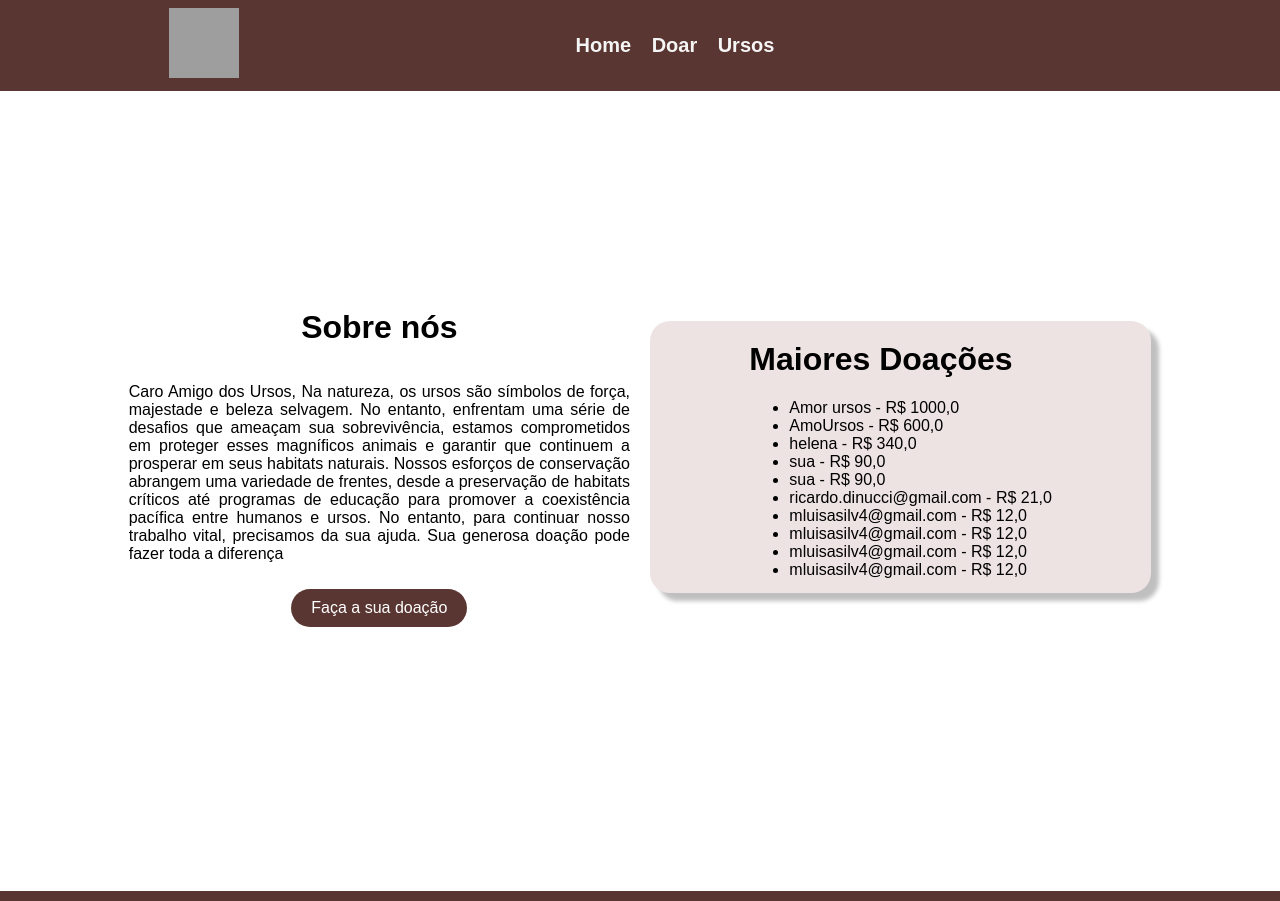
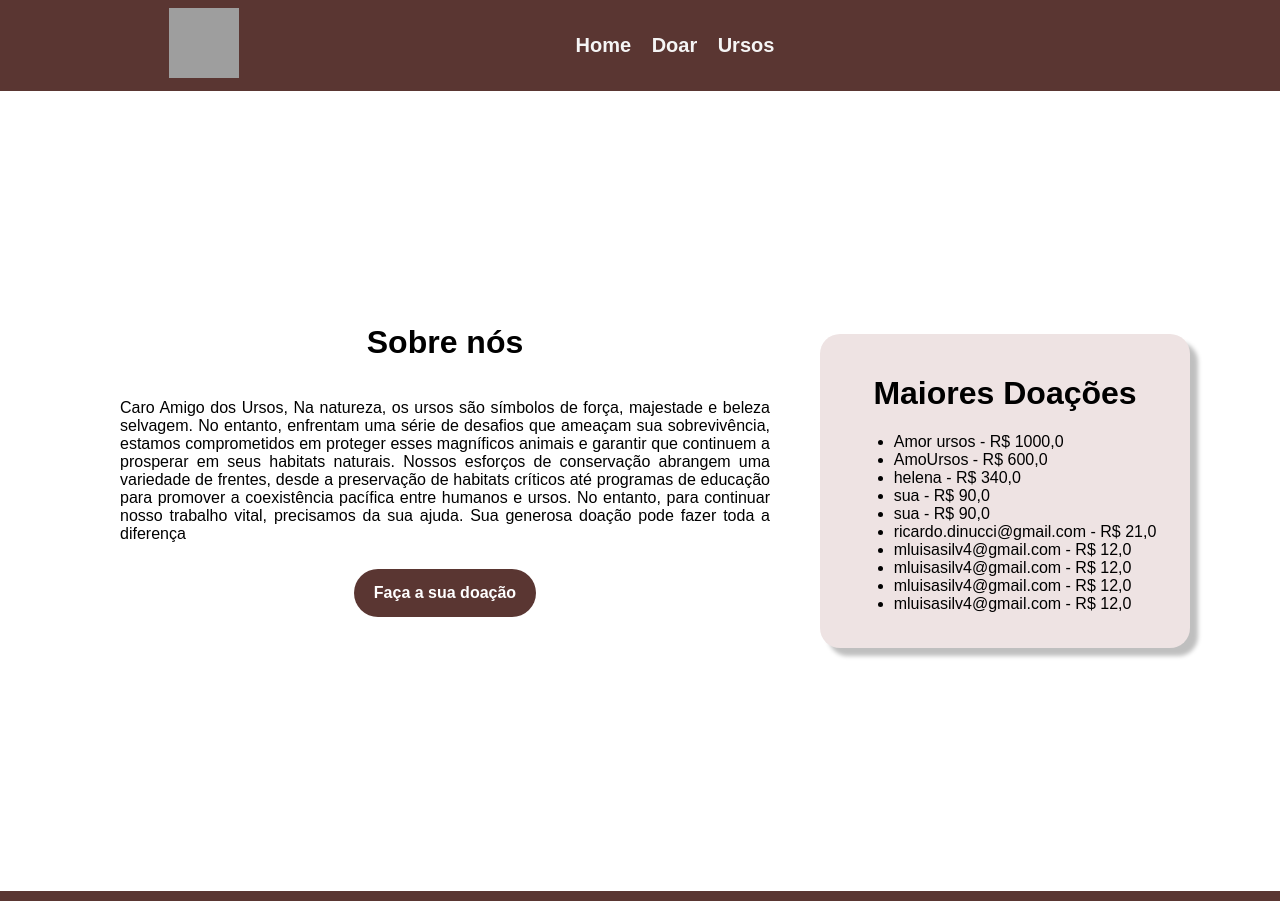
Before and after one commit to tgn76ok/webUsos, a Django app: page / in a window 1280 px wide. Shown: the top 901 px of the page. Run offline with Django 4.2, Linux system fonts and the light colour scheme; data comes from the database, SQL or seed files in the repository; grey boxes are pictures that could not be loaded.

Commit message:
media-query

```diff
--- a/base_static/global/css/styles.css
+++ b/base_static/global/css/styles.css
@@ -12,17 +12,18 @@ main {
     height: 100vh;
 }
 
-/* conteúdo main */
 .conteudo-main{
   display: flex;
   flex-direction: row;
+  justify-content: space-between;
 }
 
 .conteudo-left{
   background-color: #eee3e3;
   box-shadow: 8px 8px 4px 0px #00000040;
-  width: 50%;
-  height: 80%;
+  min-width: 370px;
+  max-width: 500px;
+  max-height: 300px;
   top: 25px;
   left: 31px;
   border-radius: 20px;
@@ -30,18 +31,24 @@ main {
   display: flex;
   align-items: center;
   justify-content: center;
+  padding: 10px 0px;
+  margin-right: 20px;
+}
 
+.card-conteudo > h1{
+  text-align: center;
 }
 
 .conteudo-esq{
-  width: 50%;
+  width: 60%;
   height: 80%;
   display: flex;
   flex-direction: column;
   align-items: center;
   justify-content: center;
-  margin-right: 20px;
-
+  margin: 0 50px;
+  min-width: 380px;
+  max-width: 650px;
 }
 
 .bottons-main{
@@ -49,13 +56,13 @@ main {
   color: white;
   text-decoration: none;
   margin-top: 10px;
-  padding: 10px 20px;
+  padding: 15px 20px;
   gap: 0px;
   border-radius: 50px ;
   opacity: 0px;
+  font-weight: bold;
+}
 
-
-}
 .text-main{
   text-align: justify;
 }
@@ -121,4 +128,16 @@ main {
     background-color: #5A3632;
     color: black;
   }
+
+  .conteudo-main{
+    display: flex;
+    flex-direction: column;
+    justify-content: center;
+    align-items: center;
+  }
+
+  .conteudo-esq{
+    height: 100%;
+    margin: 20px;
+  }
 }
--- a/siteurso/templates/detalhes_urso.html
+++ b/siteurso/templates/detalhes_urso.html
@@ -10,7 +10,6 @@
 
         <div class="Conteudo-detalhes">
             <div class="left-detalhes">
-
                 <img src="{{ urso.foto.url }}" alt="{{ urso.nome }}">
             </div>
 
--- a/siteurso/templates/home.html
+++ b/siteurso/templates/home.html
@@ -2,14 +2,11 @@
 
 {% block content %}
 <div class="conteudo-main">
-
     <div class="conteudo-esq">
-
-
-        <div style="text-align: center;">
+        <div class="title">
             <h1>Sobre nós</h1>
         </div>
-        <div style="text-align: center;     max-width: 700px;">
+        <div>
             <p class="text-main">
                 Caro Amigo dos Ursos, Na natureza, os ursos são símbolos de força, majestade e beleza selvagem. No entanto, enfrentam uma série de desafios que ameaçam sua sobrevivência, estamos comprometidos em proteger esses magníficos animais e garantir que continuem a prosperar em seus habitats naturais. Nossos esforços de conservação abrangem uma variedade de frentes, desde a preservação de habitats críticos até programas de educação para promover a coexistência pacífica entre humanos e ursos. No entanto, para continuar nosso trabalho vital, precisamos da sua ajuda. Sua generosa doação pode fazer toda a diferença
             </p>
@@ -17,12 +14,8 @@
         <a class="bottons-main" href="{% url 'doar' %}">Faça a sua doação</a>
 
     </div>
-
-
     <div class="conteudo-left">
-
         <div class="card-conteudo">
-
             {% if maiores_doacoes %}
             <h1>Maiores Doações</h1>
             <ul>
@@ -33,8 +26,6 @@
             {% else %}
             <p>Nenhuma doação recebida até o momento. Seja o primeiro a fazer uma doação!</p>
             <a href="{% url 'doar' %}">Doar</a>
-
-
             {% endif %}
         </div>
     </div>
```
Also changed, not shown: base_static/global/css/ursos-style.css (+10 -0 lines).
